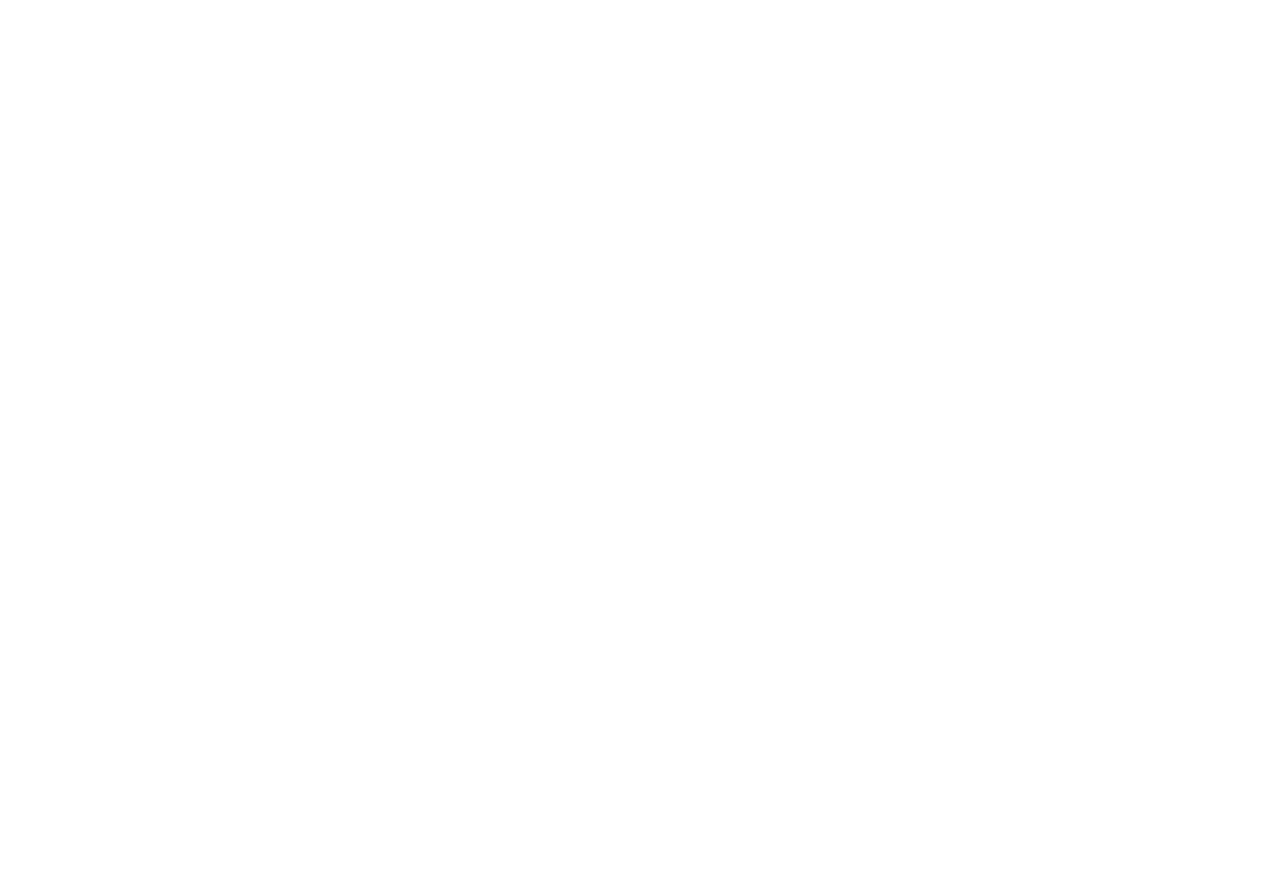
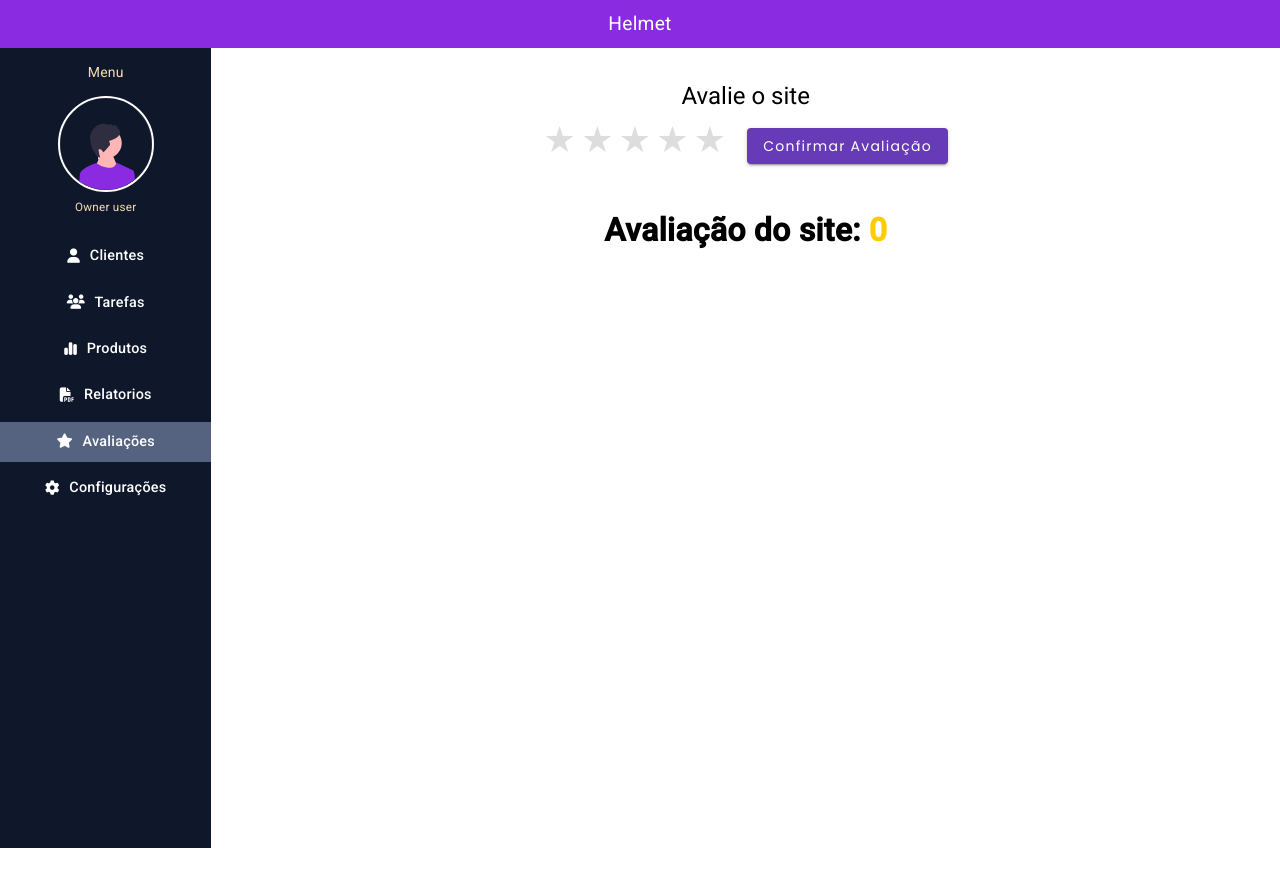
Before and after one commit to UniRVFasoft/Helmet-Project, an Angular app: page /home/avaliacoes in a window 1280 px wide. Before the commit this address led to /. Shown: the top 886 px of the page. Before the commit the page ends 800 px from the top, so only its background shows below. Built offline with nearby package versions, Linux system fonts and the light colour scheme.

Commit message:
ajustando rating

```diff
--- a/src/app/app.router.ts
+++ b/src/app/app.router.ts
@@ -8,6 +8,7 @@
 import {HomeComponent} from "./home/home.component";
 import {NavbarComponent} from "./navbar/navbar/navbar.component";
 import {ProdutosComponent} from "./produtos/produtos.component";
+import {FuncionalidadeComponent} from "./funcionalidade/funcionalidade.component";
 
 const routes: Routes = [
 
@@ -50,7 +51,12 @@
       {
         path: 'navbar',
         component: NavbarComponent
+      },
+      {
+        path: 'avaliacoes',
+        component: FuncionalidadeComponent
       }
+
     ]
   }
 
--- a/src/app/funcionalidade/funcionalidade.component.css
+++ b/src/app/funcionalidade/funcionalidade.component.css
@@ -26,3 +26,29 @@
 .rating-stars input:checked ~ label {
   color: #ffcc00;
 }
+
+.conatiner-avaliation {
+  width: 100%;
+  height: 3rem;
+  font-size: 2rem;
+  font-weight: 600;
+
+  border-radius: .25rem;
+  margin-top: 3rem;
+  display: flex;
+  align-items: center;
+  justify-content: center;
+}
+
+.avaliation  {
+  display: flex;
+  align-items: center;
+  width: 100%;
+  height: 3rem;
+  justify-content: center;
+}
+
+.avaliation p:last-child{
+  color: #ffcc00;
+  padding-left: .5rem;
+}
--- a/src/app/funcionalidade/funcionalidade.component.html
+++ b/src/app/funcionalidade/funcionalidade.component.html
@@ -1,5 +1,5 @@
 <div id="rating-component">
-    <h2>Avalie o site</h2>
+    <h1>Avalie o site</h1>
     <div class="rating-stars">
         <input type="radio" id="star5" name="rating" value="5" [(ngModel)]="selectedRating">
         <label for="star5"></label>
@@ -12,10 +12,17 @@
         <input type="radio" id="star1" name="rating" value="1" [(ngModel)]="selectedRating">
         <label for="star1"></label>
     </div>
-    <button (click)="confirmRating()">Confirmar Avaliação</button>
-    <div id="rating-summary">
-        <div *ngFor="let ratingCount of ratingCounts">
-            {{ ratingCount.rating }} estrelas: {{ ratingCount.count }} avaliações
-        </div>
-    </div>
+    <button  mat-raised-button color="primary" style="font-family: 'Poppins', sans-serif;margin-left: 1rem" (click)="confirmRating()">Confirmar Avaliação</button>
+<!--    <div id="rating-summary">-->
+<!--        <div *ngFor="let ratingCount of ratingCounts">-->
+<!--            {{ ratingCount.rating }} estrelas: {{ ratingCount.count }} avaliações-->
+<!--        </div>-->
+<!--    </div>-->
+
+  <div class="conatiner-avaliation">
+      <div class="avaliation">
+       <p> Avaliação do site:</p>
+        <p>{{avaliation}}</p>
+      </div>
+  </div>
 </div>
--- a/src/app/funcionalidade/funcionalidade.component.ts
+++ b/src/app/funcionalidade/funcionalidade.component.ts
@@ -1,5 +1,6 @@
-import { Component } from '@angular/core';
-import { HttpClient } from '@angular/common/http';
+import {Component} from '@angular/core';
+import {HttpClient} from '@angular/common/http';
+import {MatSnackBar} from "@angular/material/snack-bar";
 
 interface RatingCount {
   rating: number;
@@ -12,17 +13,26 @@
   styleUrls: ['./funcionalidade.component.css']
 })
 export class FuncionalidadeComponent {
-  selectedRating!: number;
+
+  selectedRating: number = 0;
   ratingCounts!: RatingCount[];
+  avaliation: number = 0;
 
-  constructor(private http: HttpClient) {}
+  constructor(private http: HttpClient, private snackBar: MatSnackBar) {
+  }
 
   confirmRating() {
-    // Aqui você pode enviar a avaliação para o banco de dados usando uma API HTTP
-    // Supondo que você esteja usando uma API que retorna as contagens de avaliação
-    // No lugar da 'URL_DA_API' inserir a url que faz ligação ao Banco de Dados para contabilizar as contagens
-    this.http.get<RatingCount[]>('URL_DA_API').subscribe((response) => {
-      this.ratingCounts = response;
+    this.avaliation = this.selectedRating
+    console.log(this.selectedRating)
+    this.openSnackBar('Site avaliado com sucesso!', 'Fechar', 'snackbar-success');
+  }
+
+  openSnackBar(message: string, action: string, panelClass: string) {
+    this.snackBar.open(message, action, {
+      duration: 2000,
+      horizontalPosition: 'end',
+      verticalPosition: 'top',
+      panelClass: ['mat-toolbar', 'mat-primary']
     });
   }
 }
--- a/src/app/navigation/navigation/navigation.component.html
+++ b/src/app/navigation/navigation/navigation.component.html
@@ -39,6 +39,12 @@
 
                     </a>
                 </div>
+              <div class="option-menu-container" routerLinkActive="selected">
+                <a  routerLink="/home/avaliacoes" class="container-list">
+                  <i class="fas fa-star"></i>
+                  <p>Avaliações</p>
+                </a>
+              </div>
                 <div class="option-menu-container" routerLinkActive="selected">
                     <a  routerLink="/home/configuration" class="container-list">
                       <i class="fa-solid fa-gear"></i>
--- a/src/app/tarefa/tarefa.component.ts
+++ b/src/app/tarefa/tarefa.component.ts
@@ -1,5 +1,5 @@
 import {Component, Input, OnInit, ViewChild} from '@angular/core';
-import {FormBuilder, FormGroup} from "@angular/forms";
+import {FormBuilder, FormGroup, Validators} from "@angular/forms";
 import {MatTabGroup} from "@angular/material/tabs";
 import {MatSnackBar} from "@angular/material/snack-bar";
 import {Status, Tarefa} from "../models/tarefa.models";
@@ -32,11 +32,11 @@
     this.selectedStatus = Status.PENDENTE
     this.form = this.formBuilder.group({
       tarefa: this.formBuilder.group({
-        titulo: [''],
-        descricao: [''],
-        data_vencimento: [''],
-        status: [''],
-        cliente: ['']
+        titulo: ['',Validators.required],
+        descricao: ['',Validators.required],
+        data_vencimento: ['',Validators.required],
+        status: ['',Validators.required],
+        cliente: ['',Validators.required]
       })
     });
   }
```
Also changed, not shown: src/app/configuration/configuration/configuration.component.css (line endings or trailing spaces). Lines whose indentation alone changed are shown as unchanged.
